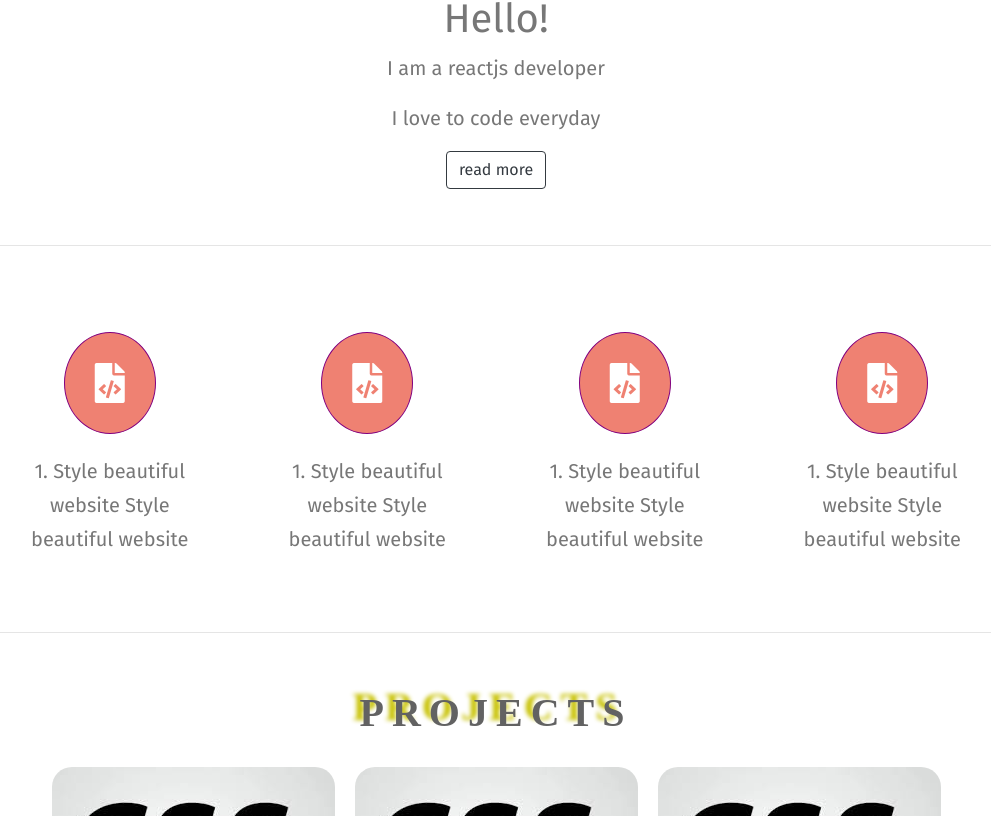
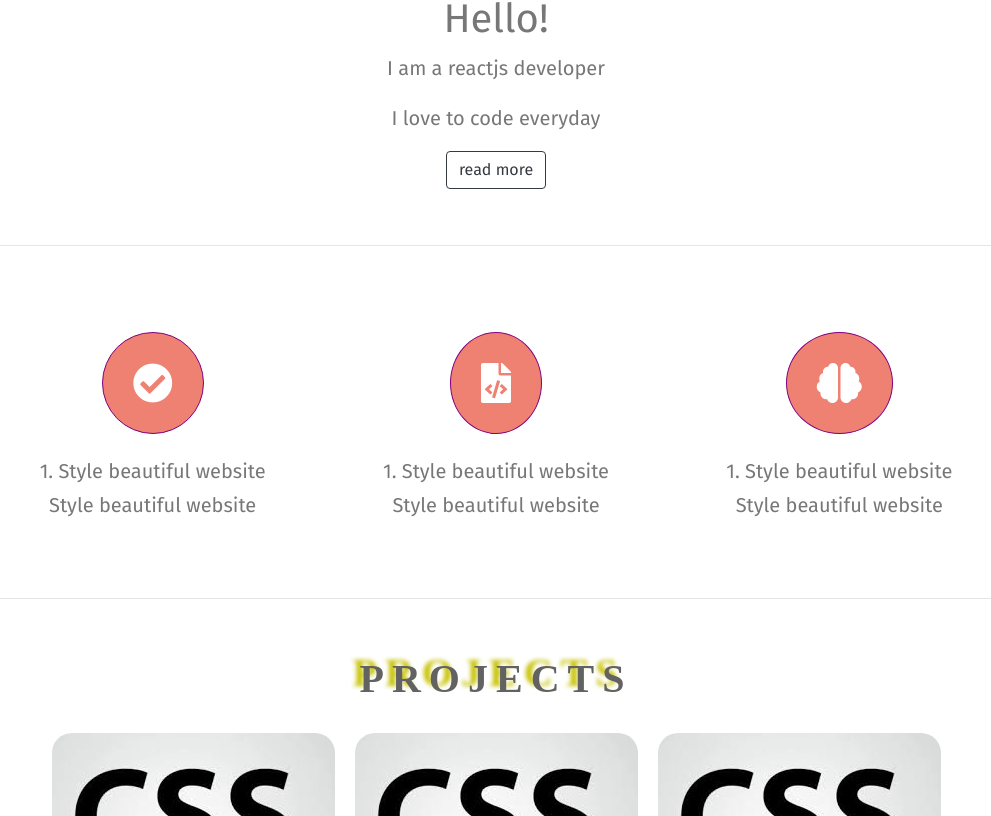
Before and after one commit to YakubuAmidu/portfolio3, a React (Create React App) app: page /portfolio in a window 1280 px wide. Shown: the part 423-1239 px from the top of the page, without its empty margins (144-1135 px from the left). Built offline with nearby package versions, Linux system fonts and the light colour scheme.

Commit message:
Initial commit

```diff
--- a/src/components/Portfolio.js
+++ b/src/components/Portfolio.js
@@ -56,7 +56,15 @@ class Portfolio extends Component {
 
         <div className='header-logos'>
           <Row>
-            <Col sm={12} md={6} lg={3}>
+            <Col sm={12} md={12} lg={4}>
+              <div className='logos'>
+                <i className='fas fa-check-circle'></i>
+                <p className='description'>
+                  1. Style beautiful website Style beautiful website
+                </p>
+              </div>
+            </Col>
+            <Col sm={12} md={12} lg={4}>
               <div className='logos'>
                 <i className='fas fa-file-code'></i>
                 <p className='description'>
@@ -64,25 +72,9 @@ class Portfolio extends Component {
                 </p>
               </div>
             </Col>
-            <Col sm={12} md={6} lg={3}>
+            <Col sm={12} md={12} lg={4}>
               <div className='logos'>
-                <i className='fas fa-file-code'></i>
-                <p className='description'>
-                  1. Style beautiful website Style beautiful website
-                </p>
-              </div>
-            </Col>
-            <Col sm={12} md={6} lg={3}>
-              <div className='logos'>
-                <i className='fas fa-file-code'></i>
-                <p className='description'>
-                  1. Style beautiful website Style beautiful website
-                </p>
-              </div>
-            </Col>
-            <Col sm={12} md={6} lg={3}>
-              <div className='logos'>
-                <i className='fas fa-file-code'></i>
+                <i className='fas fa-brain'></i>
                 <p className='description'>
                   1. Style beautiful website Style beautiful website
                 </p>
```
